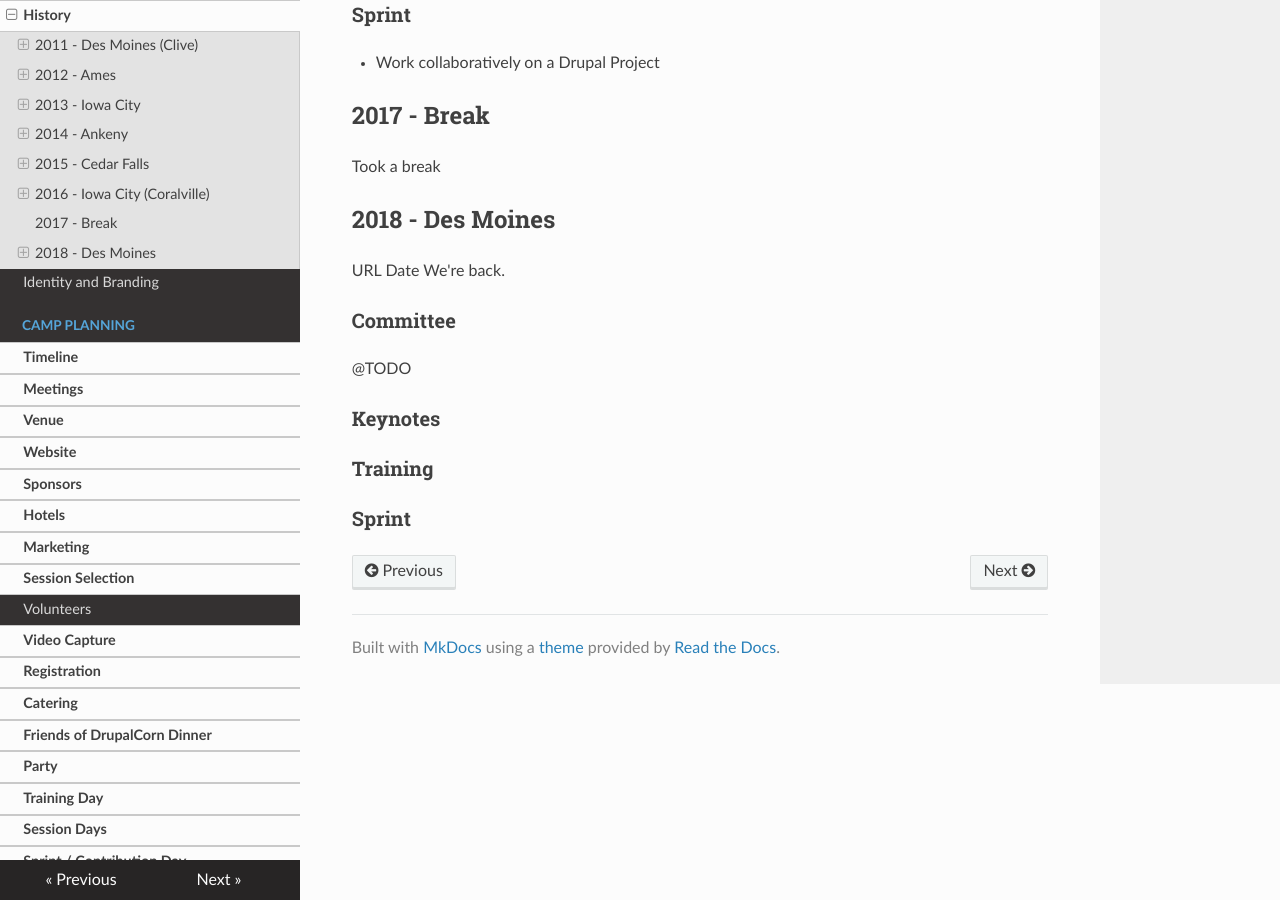
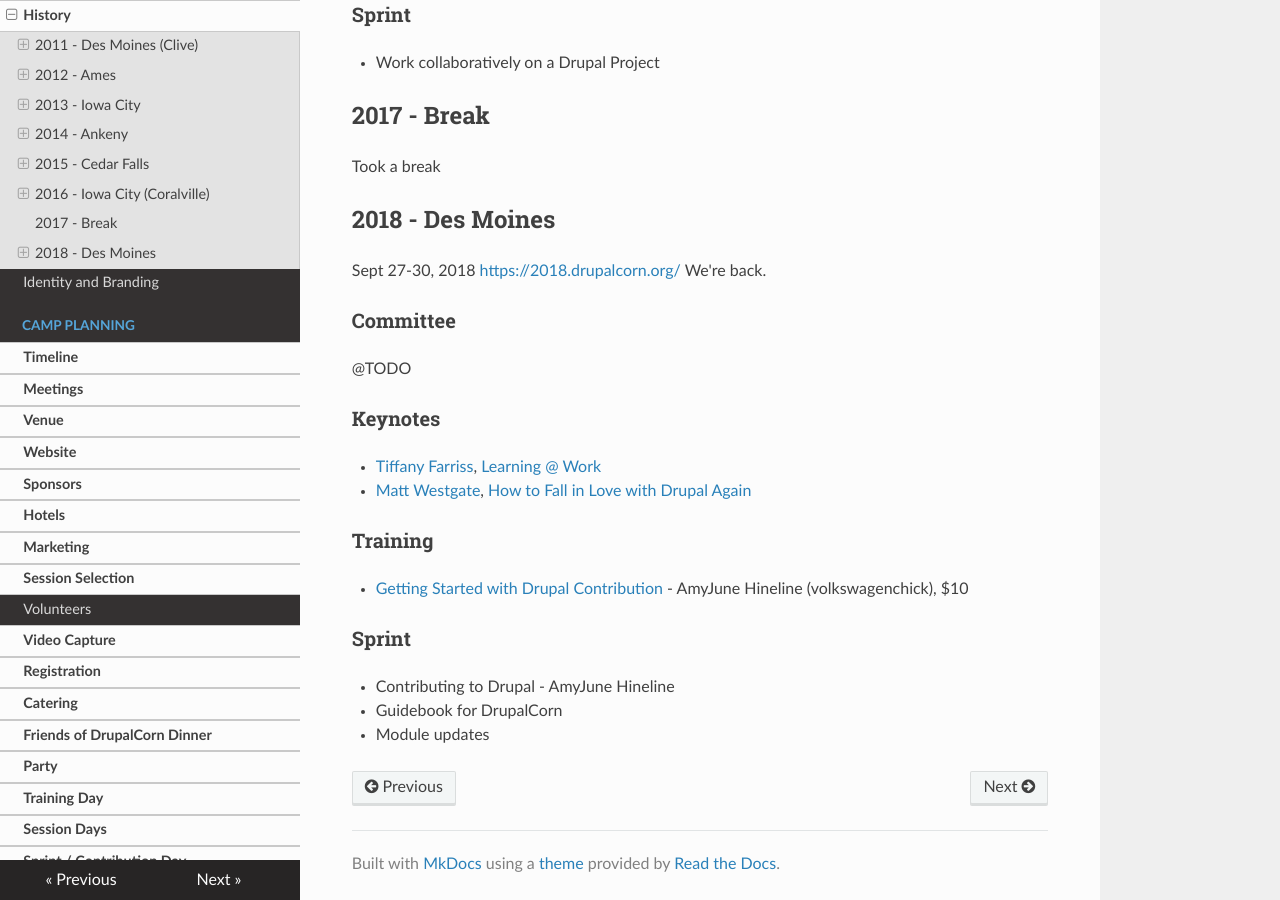
Before and after one commit to drupalcorn/guide, an MkDocs documentation site: the page built from docs/history.md, in a window 1280 px wide and 900 px high, scrolled down 3963 px. Built offline with MkDocs 1.6.1, drawn with Linux system fonts in a browser that asks for light colours; nearby versions of some CDN libraries.

Commit message:
Added 2018 info

```diff
--- a/docs/history.md
+++ b/docs/history.md
@@ -113,12 +113,18 @@
 
 Took a break
 ## 2018 - Des Moines
-URL
-Date
+Sept 27-30, 2018
+[https://2018.drupalcorn.org/](https://2018.drupalcorn.org/)
 We're back.
 
 ### Committee
 @TODO
 ### Keynotes
+- [Tiffany Farriss](https://www.palantir.net/people/tiffany-farriss), [Learning @ Work](https://2018.drupalcorn.org/keynote-sessions)
+- [Matt Westgate](https://www.lullabot.com/about/matt-westgate), [How to Fall in Love with Drupal Again](https://2018.drupalcorn.org/keynote-sessions)
 ### Training
+- [Getting Started with Drupal Contribution](https://2018.drupalcorn.org/training/contrib) - AmyJune Hineline (volkswagenchick), $10
 ### Sprint
+- Contributing to Drupal - AmyJune Hineline
+- Guidebook for DrupalCorn
+- Module updates
```
